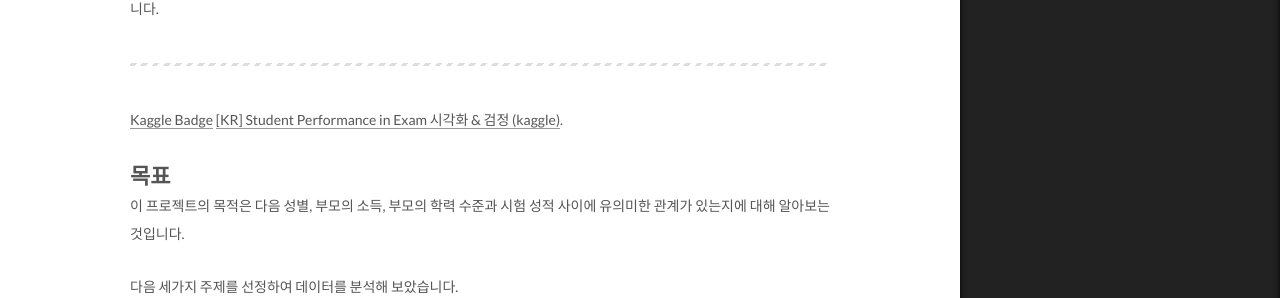
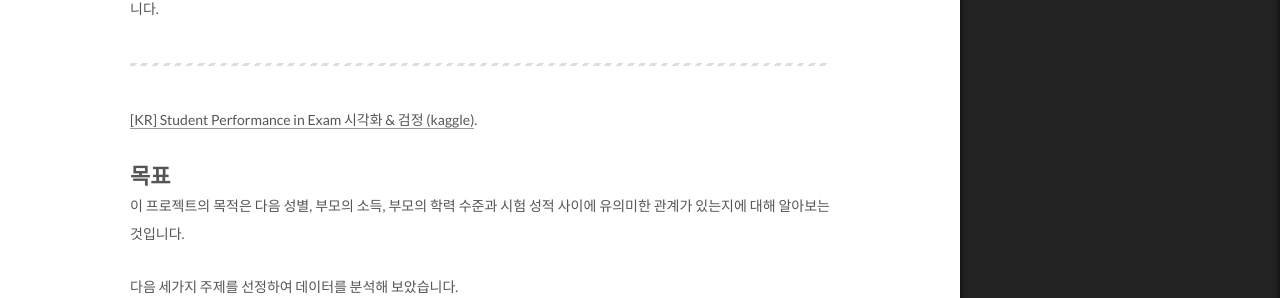
Before and after one commit to junhwan26/junhwan26.github.io, a Jekyll site: the page built from _posts/2021-2-15-Student Performance in Exam .md, in a window 1280 px wide. Shown: the part 536-834 px from the top of the page. Built offline with Jekyll 4.4.1, drawn with Linux system fonts in a browser that asks for light colours; comment, search, counter and statistics services are not loaded.

Commit message:
2021-02-15

```diff
--- a/_posts/2021-2-15-Student Performance in Exam .md
+++ b/_posts/2021-2-15-Student Performance in Exam .md
@@ -10,7 +10,7 @@ tags: DataScience Statistics R
 
 ***
 
-[Kaggle Badge](https://img.shields.io/badge/style=flat-square&logo=Kaggle&logoColor=white)&nbsp;[\[KR\] Student Performance in Exam 시각화 & 검정 (kaggle)](https://www.kaggle.com/junhwan26/kr-student-performance-in-exam).
+[\[KR\] Student Performance in Exam 시각화 & 검정 (kaggle)](https://www.kaggle.com/junhwan26/kr-student-performance-in-exam).
 
 # 목표
 
```
